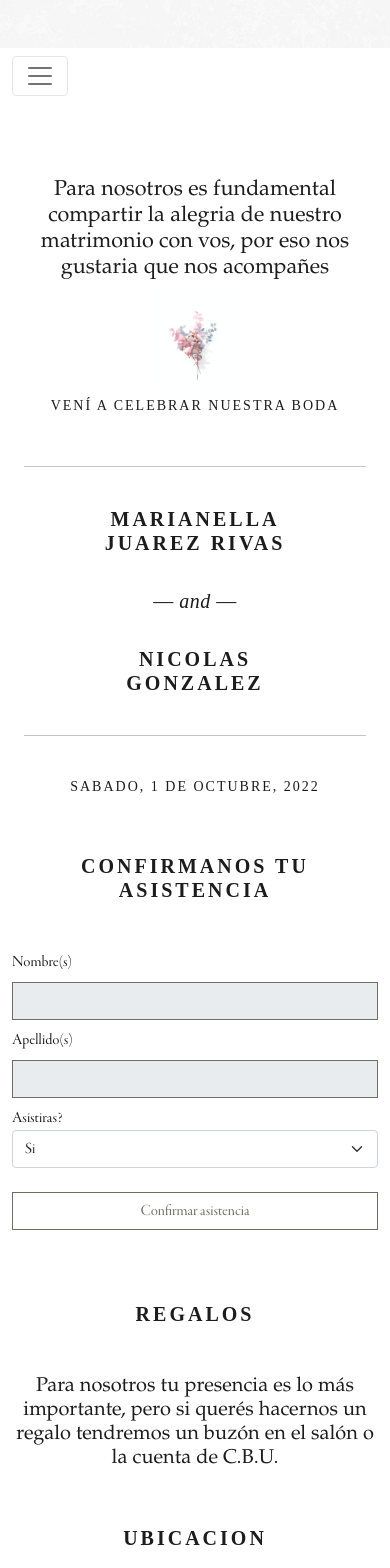
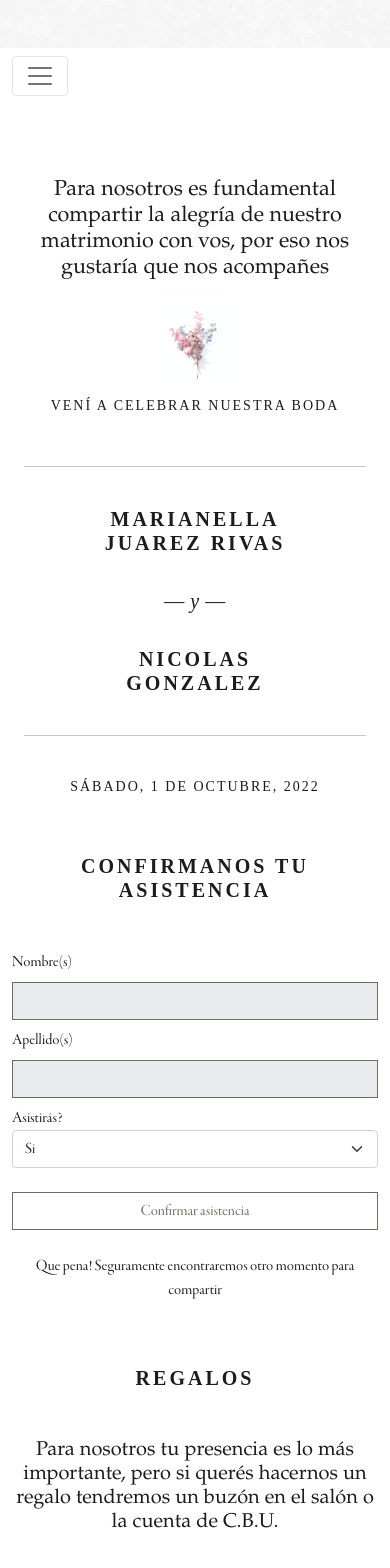
Before and after one commit to Nidev-lab/wedding-app, a React (Create React App) app: page /invitation/1 in a window 390 px wide. Shown: the top 1568 px of the page. Built offline with nearby package versions, Linux system fonts and the light colour scheme; no server answers; a web font is replaced by a local one.

Commit message:
text fixed

```diff
--- a/src/components/ConfirmAssistance/ConfirmAssistance.js
+++ b/src/components/ConfirmAssistance/ConfirmAssistance.js
@@ -1,9 +1,10 @@
-import React, { useState } from 'react'
+import React, { useEffect, useState } from 'react'
 
 export const ConfirmAssistance = ({ user }) => {
   const urlBase = process.env.REACT_APP_URL_API
 
   const [userConfirmed, setUserConfirmed] = useState({})
+  const [isAcepted, setIsAcepted] = useState('')
   const [message, setMessage] = useState('')
 
   const handleSubmit = async (e) => {
@@ -36,7 +37,14 @@ export const ConfirmAssistance = ({ user }) => {
     })
   }
 
-  console.log(user)
+  useEffect(() => {
+    if (user.isConfirmed === true) {
+      setIsAcepted('Genial! Nos alegramos que estarás presente esa noche')
+    } else {
+      setIsAcepted('Que pena! Seguramente encontraremos otro momento para compartir')
+    }
+  }, [user.isConfirmed])
+
   return (
     <div id="asistencia" className="mb-5">
       <div className="px-4">
@@ -49,7 +57,7 @@ export const ConfirmAssistance = ({ user }) => {
             <label htmlFor="apellido">Apellido(s)</label>
             <input type="text" name="apellido" className="form-control my-2" value={user.lastName || ''} disabled />
 
-            <label htmlFor="isConfirmed">Asistiras?</label>
+            <label htmlFor="isConfirmed">Asistirás?</label>
             <select className="form-select mb-4" aria-label="Necesita transporte?" onChange={handleChange} disabled={!!user.isConfirmed}>
               <option value={true}>Si</option>
               <option value={false}>No</option>
@@ -58,7 +66,7 @@ export const ConfirmAssistance = ({ user }) => {
             {
               !user.isConfirmed && <button className="btn btn-outline-secondary w-100">Confirmar asistencia</button>
             }
-            <p className="mt-4 text-center">{message}</p>
+            <p className="mt-4 text-center">{message || isAcepted}</p>
           </form>
         </div>
       </div>
--- a/src/components/Hero/Hero.js
+++ b/src/components/Hero/Hero.js
@@ -6,7 +6,7 @@ export const Hero = ({ user }) => {
       <h1 className="principal-title text-center">{user.name} {user.lastName}</h1>
       <div className='d-flex justify-content-center mt-4'>
         <div className='col-10 col-md-8'>
-          <h4 className='text-center'>Para nosotros es fundamental compartir la alegria de nuestro matrimonio con vos, por eso nos gustaria que nos acompañes</h4>
+          <h4 className='text-center'>Para nosotros es fundamental compartir la alegría de nuestro matrimonio con vos, por eso nos gustaría que nos acompañes</h4>
         </div>
       </div>
       <div className="text-center">
@@ -20,7 +20,7 @@ export const Hero = ({ user }) => {
             <div>
               <hr className="w-100"/>
               <h1 className="py-4 px-5">Marianella Juarez Rivas</h1>
-              <h2>—&nbsp;<em>and</em>&nbsp;—</h2>
+              <h2>—&nbsp;<em>y</em>&nbsp;—</h2>
               <h1 className="py-4 px-5">Nicolas Gonzalez</h1>
               <hr className="w-100" />
             </div>
@@ -28,7 +28,7 @@ export const Hero = ({ user }) => {
           <br />
           <div className="d-flex justify-content-center">
             <div className="col-lg-6 col-12">
-              <h3>Sabado, 1 de Octubre, 2022</h3>
+              <h3>Sábado, 1 de Octubre, 2022</h3>
             </div>
           </div>
         </div>
--- a/src/components/Payments/Payments.js
+++ b/src/components/Payments/Payments.js
@@ -7,7 +7,7 @@ export const Payments = () => {
       <div className="px-4">
         <h1 className="text-center">Medios de pago</h1>
         <div className="mt-4 row justify-content-center">
-          <h5 className='text-center col-12 col-md-8 col-lg-8'>El precio de la tarjeta es de <b>$2500</b>, y podes abonar en efectivo comunicandote con Mar, Nico, o depositando en las siguientes cuentas.</h5>
+          <h5 className='text-center col-12 col-md-8 col-lg-8'>El precio de la tarjeta es de <b>$2500</b>, y podes abonar en efectivo comunicándote con Mar, Nico, o depositando en las siguientes cuentas.</h5>
         </div>
         <div className="mt-5 row justify-content-center">
           <div className="col-lg-6 col-12 mb-5">
--- a/src/components/Where/Where.js
+++ b/src/components/Where/Where.js
@@ -3,7 +3,7 @@ import React from 'react'
 export const Where = () => {
   return (
     <section className="mb-5">
-      <h1 id="ubicacion" className="text-center">Ubicacion</h1>
+      <h1 id="ubicacion" className="text-center">Ubicación</h1>
       <div className="mt-5 gx-0 text-center">
         <h3 className='my-4'>Pacará House Salon</h3>
         <div className='d-flex justify-content-center'>
```
